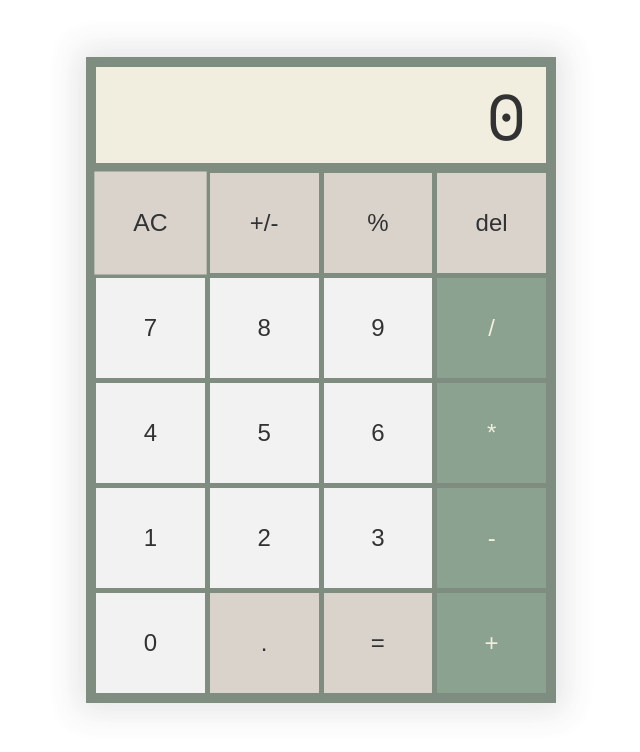
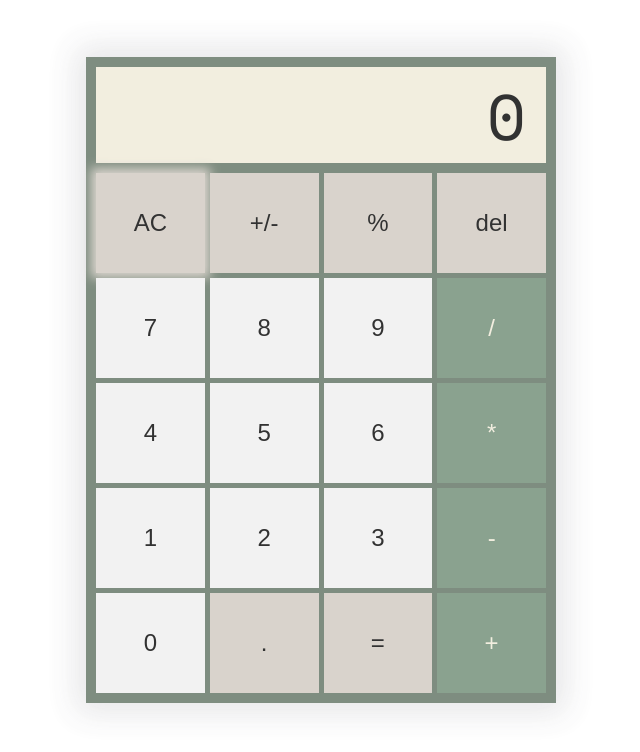
Before and after one commit to ddannyll/calc, a plain HTML site: page index.html in a window 1280 px wide. In both pictures the pointer is over the button "AC". Shown: the whole page, without its empty margins (319-959 px from the left). Drawn offline with nearby package versions, Linux system fonts and the light colour scheme.

Commit message:
css style: changed hover animation

```diff
--- a/style.css
+++ b/style.css
@@ -56,7 +56,7 @@ body {
 }
 
 .button-grid button:hover {
-    transform: scale(1.03);
+    box-shadow: var(--secondary-light) 0px 0px 10px 5px;
 }
 
 .button-grid button:active {
```
